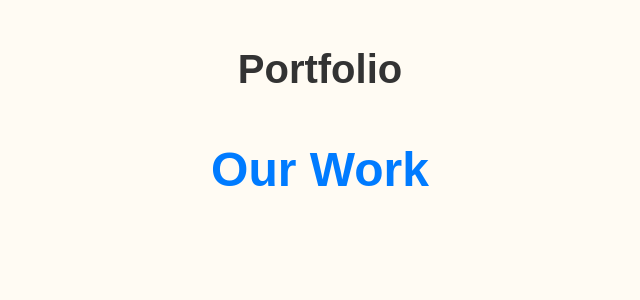
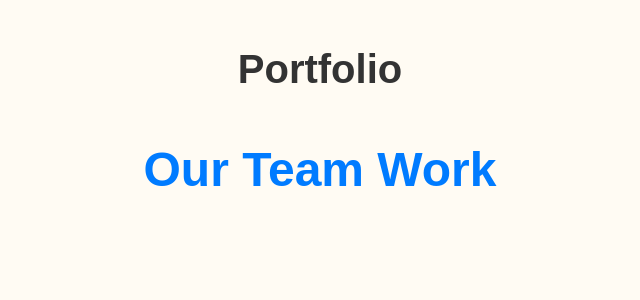
Before and after one commit to dipesh26/Nexus-DigTech, a React (Create React App) app: page /portfolio in a window 1280 px wide. Shown: the top 300 px of the page, without its empty margins (320-960 px from the left). Built offline with nearby package versions, Linux system fonts and the light colour scheme; a web font is replaced by a local one.

Commit message:
updated portfolio page

```diff
--- a/src/components/Portfolio.js
+++ b/src/components/Portfolio.js
@@ -9,7 +9,7 @@ const Portfolio = () => {
       </header>
       <section className="portfolio-content">
         <div className="portfolio-intro">
-          <h2>Our Work</h2>
+          <h2>Our Team Work</h2>
         </div>
       </section>
     </div>
```
